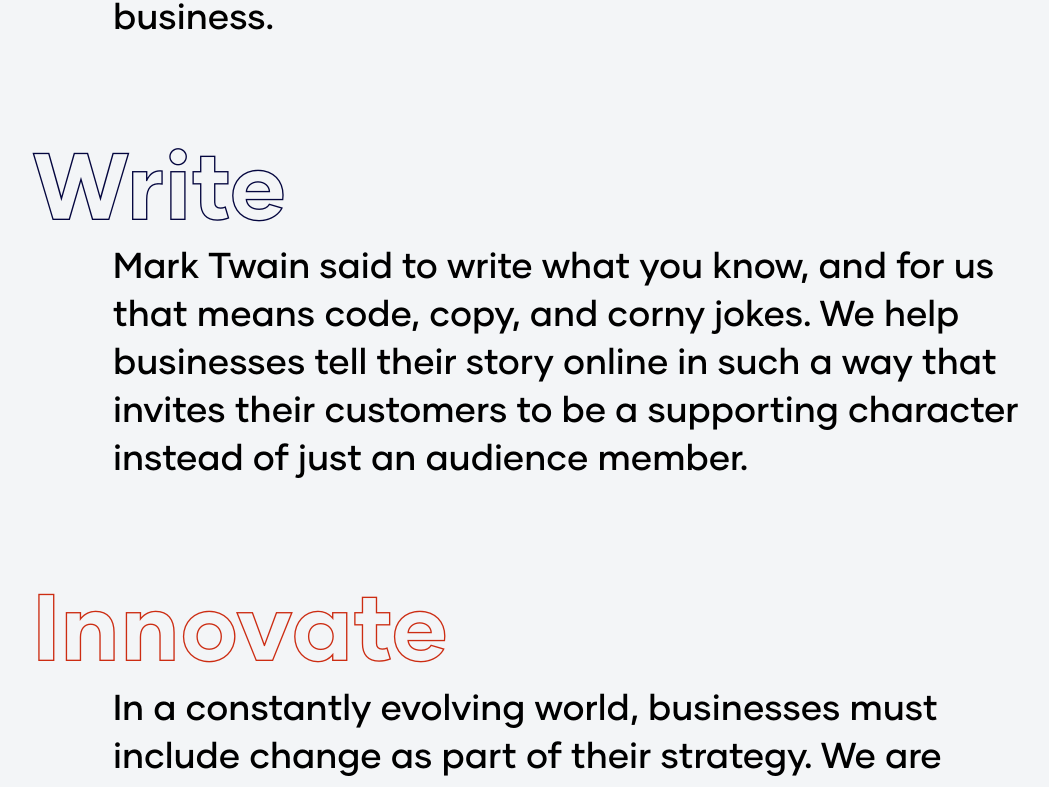
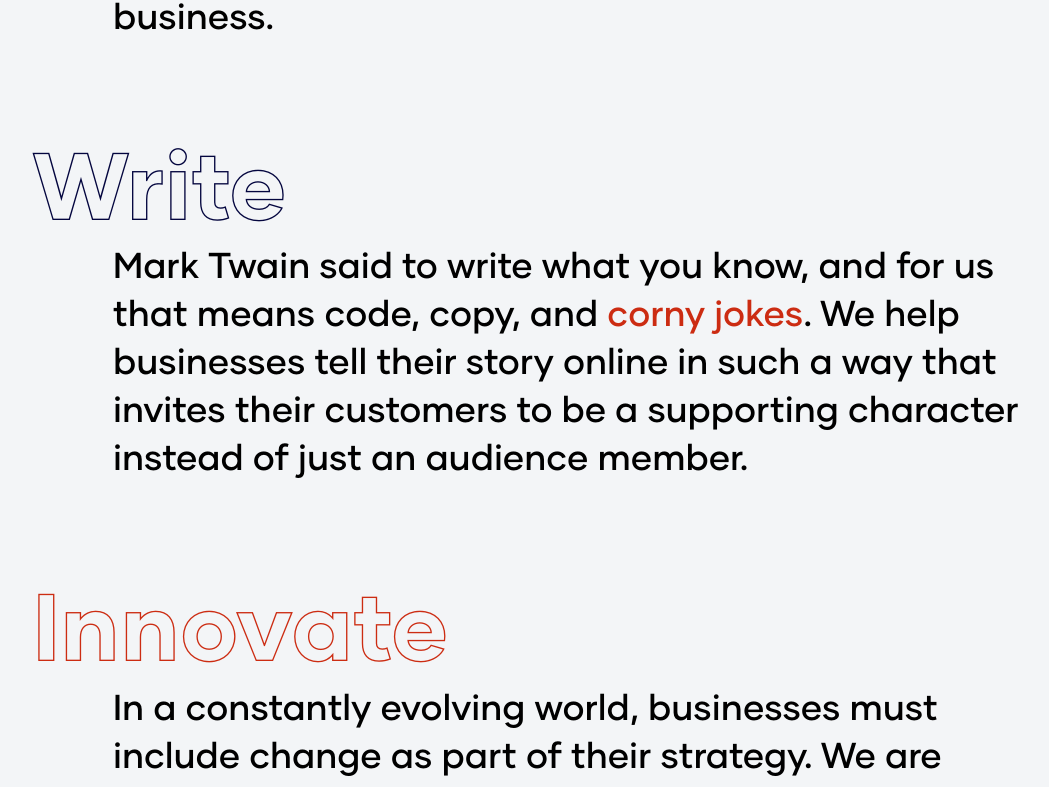
Before and after one commit to maplesyrupman/rwi-site, a Next.js app: page / in a window 1280 px wide. Shown: the part 2078-2865 px from the top of the page, without its empty margins (70-1119 px from the left). Built offline with nearby package versions, Linux system fonts and the light colour scheme.

Commit message:
corny joke easter egg

```diff
--- a/pages/index.js
+++ b/pages/index.js
@@ -10,25 +10,6 @@ import ServicesSlider from '../components/ServicesSlider'
 import Link from 'next/link'
 
 import axios from 'axios'
-
-const aboutParas = [
-  {
-    title: 'Read',
-    para: 'Emerging trends, policy changes, market research, and the latest technological advancements make for a lengthy reading list. By staying on top of our research, we are able to provide our clients with valuable insights on all digital aspects of their business.',
-    colour: 'txtBlue'
-  },
-  {
-    title: 'Write',
-    para: 'Mark Twain said to write what you know, and for us that means code, copy, and corny jokes. We help businesses tell their story online in such a way that invites their customers to be a supporting character instead of just an audience member.',
-    colour: 'txtBlue',
-    joke: 'What\'s the difference between biscuits and cookies? No one rejects all biscuits!'
-  },
-  {
-    title: 'Innovate',
-    para: 'In a constantly evolving world, businesses must include change as part of their strategy. We are always working on ways to make our websites faster, create marketing campaigns that excite their target audiences, and adapt online strategies to accomodate new legeslation and policy updates.',
-    colour: 'txtRed'
-  }
-]
 
 const services = [
   {
@@ -58,7 +39,7 @@ const team = [
     name: 'William Weiland',
     title: 'Co-Founder | Marketing, Development',
     img: '/',
-    bio: 'My deep interest in human psychology coupled with a passion for digital systems has lead me to the world of digital marketing and e-commerce. I am facinated by the process of researching an audience and then designing a digital journey that acquaints them with a company and their brand. ',
+    bio: 'My deep interest in human psychology coupled with a passion for digital systems has lead me to the world of digital marketing and e-commerce. I am fascinated by the process of researching an audience and then designing a digital journey that acquaints them with a company and their brand. ',
     linkedIn: 'https://www.linkedin.com/in/william-weiland'
   },
   {
@@ -92,10 +73,22 @@ const socials = [
 export default function Home() {
   const [isMobile, setIsMobile] = useState(false)
 
+  const [jokeVisible, setJokeVisible] = useState(false)
+  function toggleJokeVisibility(e) {
+    setJokeVisible(!jokeVisible)
+  }
+
+  function hideJoke() {
+    setJokeVisible(false)
+  }
+
   useEffect(() => {
     setIsMobile(window.matchMedia('(max-width: 810px)').matches)
     window.onresize = () => setIsMobile(window.matchMedia('(max-width: 600px)').matches)
-  }, []);
+    if (jokeVisible) {
+      window.addEventListener('scroll', hideJoke)
+    }
+  },[jokeVisible]);
 
   const [activeService, setActiveService] = useState(services[0])
 
@@ -136,8 +129,32 @@ export default function Home() {
     })
   }
 
+  const aboutParas = [
+    {
+      title: 'Read',
+      para: <p className={styles.aboutParaText}>
+        Emerging trends, policy changes, market research, and the latest technological advancements make for a lengthy reading list. By staying on top of our research, we are able to provide our clients with valuable insights on all digital aspects of their business.
+      </p>,
+      colour: 'txtBlue'
+    },
+    {
+      title: 'Write',
+      para: <p className={styles.aboutParaText}>
+        Mark Twain said to write what you know, and for us that means code, copy, and <span className='jokeQuestion' onClick={toggleJokeVisibility} onFocus={() => console.log('blur')} >corny jokes<span className={`jokePunch ${jokeVisible ? 'jokePunchShow' : ''}`}>What&apos;s the difference between cookies and biscuits? No one rejects all biscuits!</span></span>. We help businesses tell their story online in such a way that invites their customers to be a supporting character instead of just an audience member.
+      </p>,
+      colour: 'txtBlue'
+    },
+    {
+      title: 'Innovate',
+      para: <p className={styles.aboutParaText}>
+        In a constantly evolving world, businesses must include change as part of their strategy. We are always working on ways to make our websites faster, create marketing campaigns that excite their target audiences, and adapt online strategies to accomodate new legeslation and policy updates.
+      </p>,
+      colour: 'txtRed'
+    }
+  ]
+
   return (
-    <Layout>
+    <Layout onScroll={() => jokeVisible ? setJokeVisible(fasle) : null}>
       <Head>
         <title>RWI Labs</title>
       </Head>
@@ -186,9 +203,7 @@ export default function Home() {
                 <h2 className={`${styles.aboutParaHeading} ${data.colour}`}>
                   {data.title}
                 </h2>
-                <p className={styles.aboutParaText}>
-                  {data.para}
-                </p>
+                {data.para}
               </div>
             )
           })}
--- a/styles/Home.module.css
+++ b/styles/Home.module.css
@@ -395,16 +395,6 @@
     font-size: 1.5rem;
   }
 
-  .jokeDiv {
-    position: relative;
-  }
-
-  .jokeSpan {
-    position: absolute;
-    color: black;
-    font-size: .5rem;
-  }
-
   .serviceBlurbCon {
     padding: 0 2rem 1rem 2.25rem;
   }
--- a/styles/globals.css
+++ b/styles/globals.css
@@ -167,10 +167,37 @@ h1,h2,h3,h4,h5,h6,p,div {
   padding: 9.75rem 0 3.5rem 0;
 }
 
-
-
 .swiper-pagination-bullet {
   background-color: #F3F5F7 !important;
+}
+
+.jokeQuestion {
+  position: relative;
+  color:#CC2C12;
+  cursor: pointer;
+}
+
+.jokePunch {
+  position: absolute;
+  color: white;
+  opacity: 0.9;
+  font-size: 1rem;
+  height: 0px;
+  overflow: hidden;
+  border-radius: 15px;
+  border-bottom-left-radius: 0px;
+  padding: 0 2rem;
+}
+
+.jokePunchShow {
+  height: fit-content;
+  width: max-content;
+  background-color: #222349;
+  bottom: 25px;
+}
+
+.test {
+  background-color: red;
 }
 
 @media screen and (max-width: 1200px) {
```
